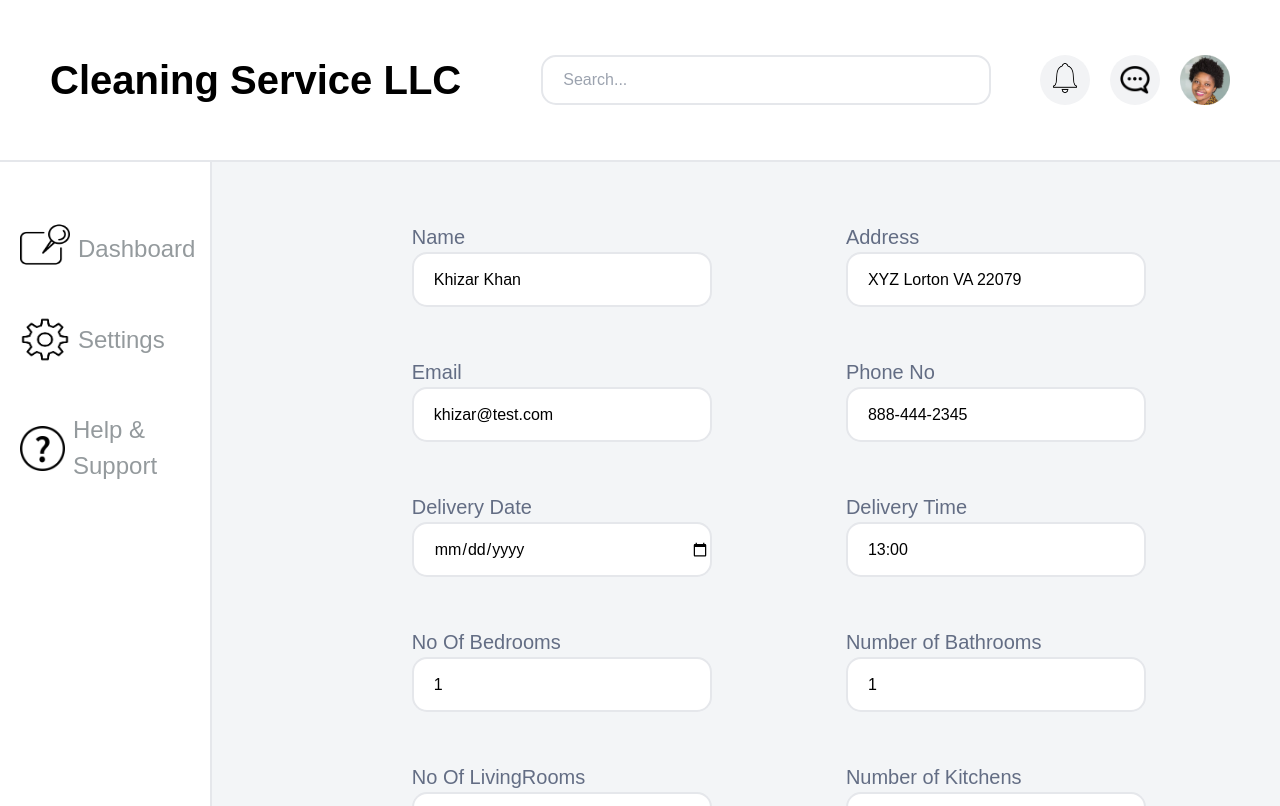
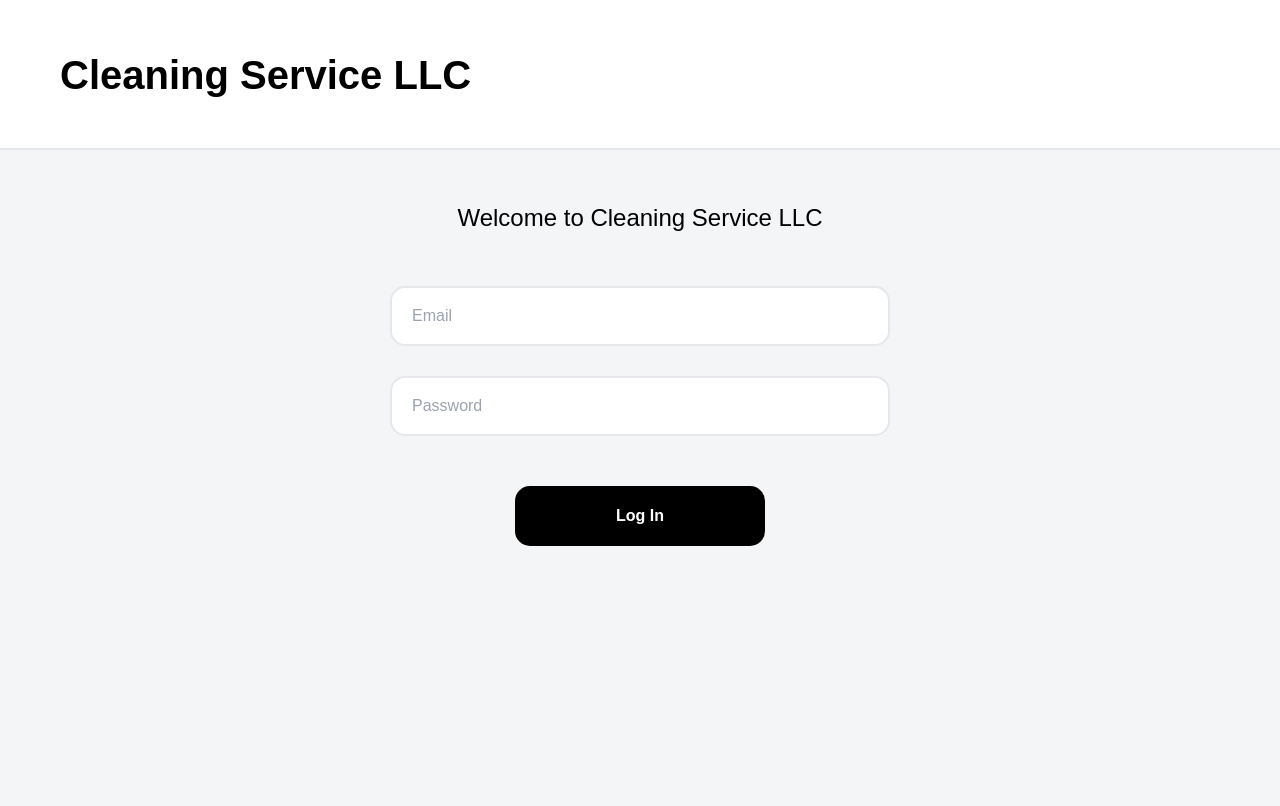
Before and after one commit to khizarkhan345/cleaning-service-cms, a React (Create React App) app: page / in a window 1280 px wide. Shown: the top 806 px of the page. Built offline with nearby package versions, Linux system fonts and the light colour scheme.

Commit message:
Developed the Sign Up and Log In UI

```diff
--- a/src/App.tsx
+++ b/src/App.tsx
@@ -4,17 +4,20 @@ import SideBar from "./components/SideBar/SideBar";
 import DataTable from "./components/OrderTable/OrderTable";
 import OrderDetails from "./components/OrderDetails/OrderDetails";
 import ChangeOrderDetails from "./components/ChangeOrderDetails/ChangeOrderDetails";
+import SignUp from "./components/SignUp/SignUp";
+import LogIn from "./components/LogIn/LogIn";
 
 import "./App.css";
 
 function App() {
   return (
     <div className="bg-[#F3F5F7]">
-      <TopBar />
+      {/* <TopBar />
       <div className="flex flex-row">
         <SideBar />
         <ChangeOrderDetails />
-      </div>
+      </div> */}
+      <LogIn />
     </div>
   );
 }
--- /dev/null
+++ b/src/components/LogIn/LogIn.tsx
@@ -0,0 +1,37 @@
+import React from "react";
+
+const LogIn = () => {
+  return (
+    <div>
+      <div className="w-[100%] h-[150px] bg-white border-b-[2px] dark:border-gray-700">
+        <h1 className="text-[40px] font-bold pl-[60px] py-[45px]">
+          Cleaning Service LLC
+        </h1>
+      </div>
+      <div className="h-[810px] flex flex-col items-center pt-[50px]">
+        <p className="text-[24px] font-medium text-center mb-[50px]">
+          Welcome to Cleaning Service LLC
+        </p>
+        <div className="mb-[30px]">
+          <input
+            type="text"
+            placeholder="Email"
+            className="w-[500px] h-[60px]  border-2 dark:border-gray-700 rounded-[15px] pl-[20px] focus:outline-none pl-[15px]"
+          />
+        </div>
+        <div className="mb-[30px]">
+          <input
+            type="text"
+            placeholder="Password"
+            className="w-[500px] h-[60px]  border-2 dark:border-gray-700 rounded-[15px] pl-[20px] focus:outline-none pl-[15px]"
+          />
+        </div>
+        <button className="w-[250px] h-[60px] bg-black text-white font-bold rounded-[15px] mt-[20px]">
+          Log In
+        </button>
+      </div>
+    </div>
+  );
+};
+
+export default LogIn;
--- /dev/null
+++ b/src/components/SignUp/SignUp.tsx
@@ -0,0 +1,62 @@
+import React from "react";
+
+const SignUp = () => {
+  return (
+    <div>
+      <div className="w-[100%] h-[150px] bg-white border-b-[2px] dark:border-gray-700">
+        <h1 className="text-[40px] font-bold pl-[60px] py-[45px]">
+          Cleaning Service LLC
+        </h1>
+      </div>
+      <div className="h-[810px] flex flex-col items-center pt-[50px]">
+        <p className="text-[24px] font-medium text-center mb-[50px]">
+          Welcome to Cleaning Service LLC
+        </p>
+        <div className="flex flex-row mb-[30px]">
+          <div className="mr-[10px]">
+            <input
+              type="text"
+              placeholder="First Name"
+              className="w-[290px] h-[60px]  border-2 dark:border-gray-700 rounded-[15px] pl-[20px] focus:outline-none pl-[15px]"
+            />
+          </div>
+          <div>
+            <input
+              type="text"
+              placeholder="Last Name"
+              className="w-[290px] h-[60px]  border-2 dark:border-gray-700 rounded-[15px] pl-[20px] focus:outline-none pl-[15px]"
+            />
+          </div>
+        </div>
+        <div className="mb-[30px]">
+          <input
+            type="text"
+            placeholder="Email"
+            className="w-[590px] h-[60px]  border-2 dark:border-gray-700 rounded-[15px] pl-[20px] focus:outline-none pl-[15px]"
+          />
+        </div>
+        <div className="flex flex-row mb-[30px]">
+          <div className="mr-[10px]">
+            <input
+              type="text"
+              placeholder="Password"
+              className="w-[290px] h-[60px]  border-2 dark:border-gray-700 rounded-[15px] pl-[20px] focus:outline-none pl-[15px]"
+            />
+          </div>
+          <div>
+            <input
+              type="text"
+              placeholder="Confirm Password"
+              className="w-[290px] h-[60px]  border-2 dark:border-gray-700 rounded-[15px] pl-[20px] focus:outline-none pl-[15px]"
+            />
+          </div>
+        </div>
+        <button className="w-[300px] h-[60px] bg-black text-white font-bold rounded-[15px] mt-[20px]">
+          Sign Up
+        </button>
+      </div>
+    </div>
+  );
+};
+
+export default SignUp;
```
